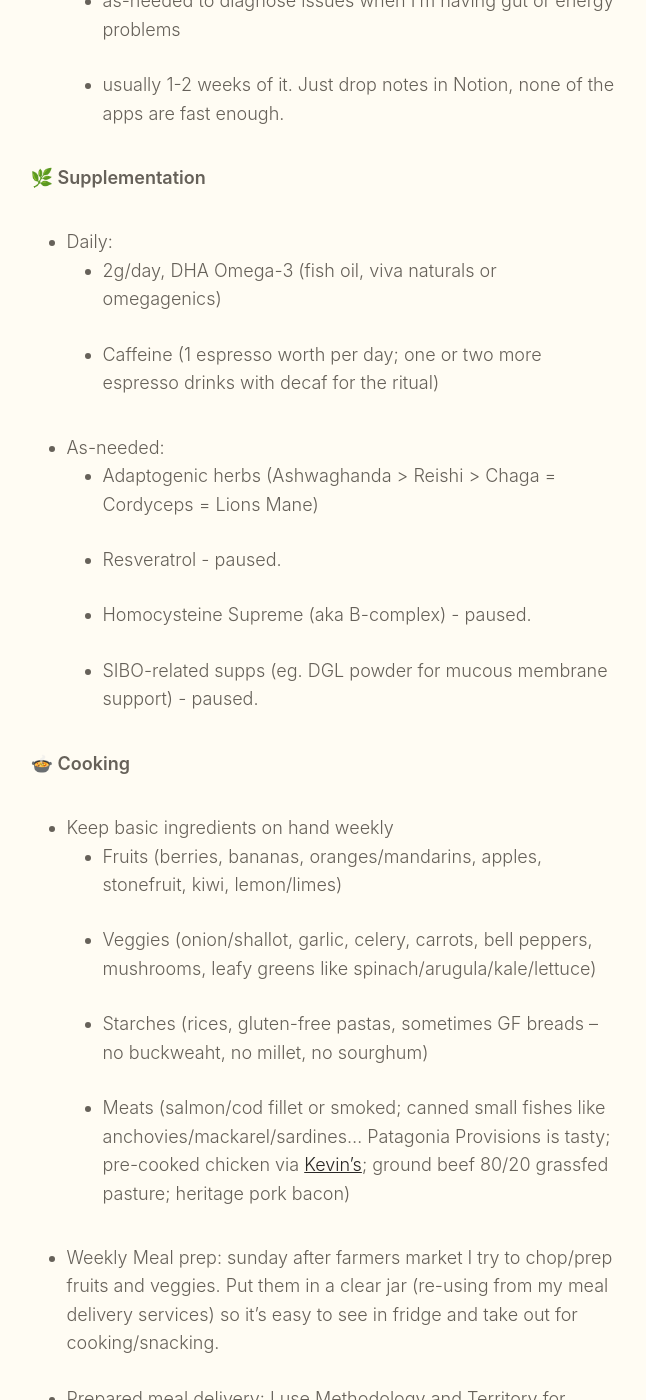
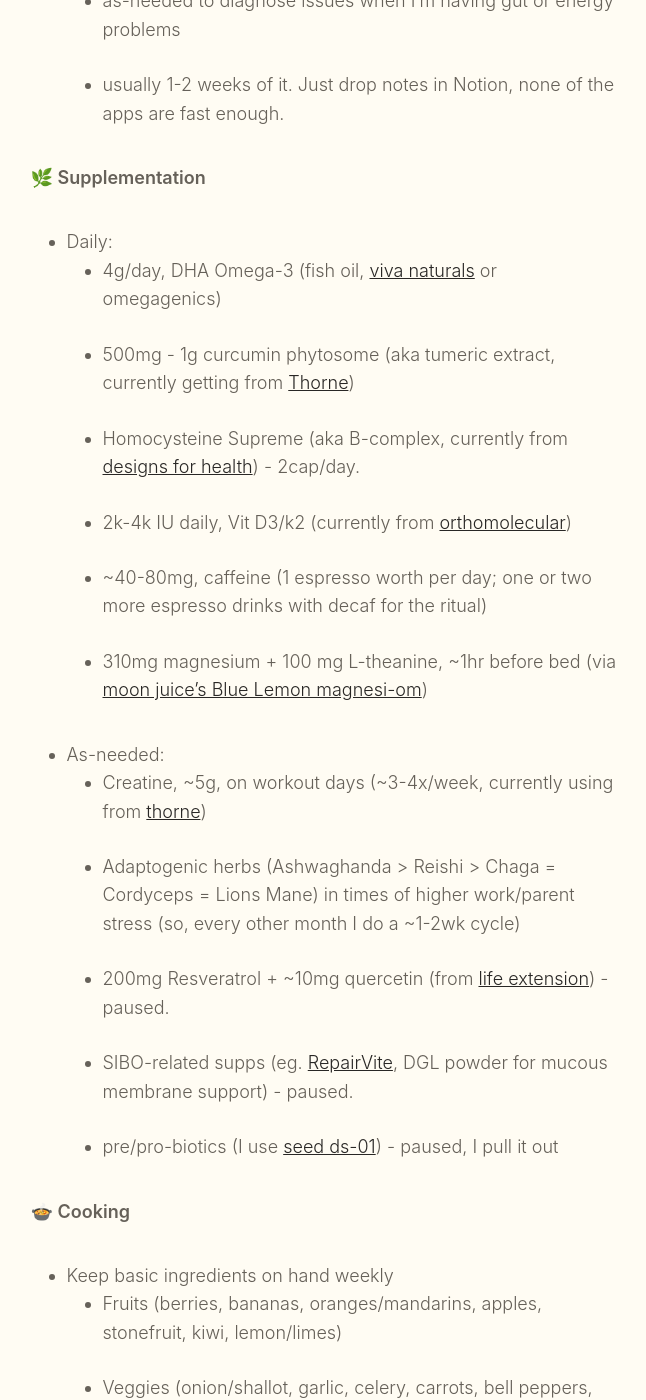
Before and after one commit to paulmederos/pm17, a Jekyll site: the page built from _posts/2021-07-21-personal-wellbeing-and-longevity-practices.markdown, in a window 1280 px wide and 1400 px high, scrolled down 2255 px. Shown: the whole window, without its empty margins (316-962 px from the left). Built offline with Jekyll 4.4.1, drawn with Linux system fonts in a browser that asks for light colours; some web fonts are replaced; some of the changed text lies outside the part shown.

Commit message:
updates to longevity post
- supplements
- blood panel spreadsheet

```diff
--- a/_posts/2021-07-21-personal-wellbeing-and-longevity-practices.markdown
+++ b/_posts/2021-07-21-personal-wellbeing-and-longevity-practices.markdown
@@ -44,13 +44,18 @@
 
 **🌿 Supplementation**
 - Daily:
-    - 2g/day, DHA Omega-3 (fish oil, viva naturals or omegagenics)
-    - Caffeine (1 espresso worth per day; one or two more espresso drinks with decaf for the ritual)
+    - 4g/day, DHA Omega-3 (fish oil, [viva naturals](https://vivanaturals.com/products/fish-oil?variant=15385470140473) or omegagenics)
+    - 500mg - 1g curcumin phytosome (aka tumeric extract, currently getting from [Thorne](https://www.thorne.com/products/dp/meriva-500-sf-nsf))
+    - Homocysteine Supreme (aka B-complex, currently from [designs for health](https://www.designsforhealth.com/products/homocysteine-supreme)) - 2cap/day.
+    - 2k-4k IU daily, Vit D3/k2 (currently from [orthomolecular](https://www.orthomolecularproducts.com/product/liquid-vitamin-d3-with-k2))
+    - ~40-80mg, caffeine (1 espresso worth per day; one or two more espresso drinks with decaf for the ritual)
+    - 310mg magnesium + 100 mg L-theanine, ~1hr before bed (via [moon juice's Blue Lemon magnesi-om](https://moonjuice.com/products/magnesi-om-magnesium-supplement))
 - As-needed:
-    - Adaptogenic herbs (Ashwaghanda > Reishi > Chaga = Cordyceps = Lions Mane)
-    - Resveratrol - paused.
-    - Homocysteine Supreme (aka B-complex) - paused.
-    - SIBO-related supps (eg. DGL powder for mucous membrane support) - paused.
+    - Creatine, ~5g, on workout days (~3-4x/week, currently using from [thorne](https://www.thorne.com/products/dp/creatine))
+    - Adaptogenic herbs (Ashwaghanda > Reishi > Chaga = Cordyceps = Lions Mane) in times of higher work/parent stress (so, every other month I do a ~1-2wk cycle)
+    - 200mg Resveratrol + ~10mg quercetin (from [life extension](https://www.lifeextension.com/vitamins-supplements/item02230/optimized-resveratrol)) - paused.
+    - SIBO-related supps (eg. [RepairVite](https://www.apexenergetics.com/repairvite), DGL powder for mucous membrane support) - paused.
+    - pre/pro-biotics (I use [seed ds-01](https://seed.com/daily-synbiotic)) - paused, I pull it out
 
 **🍲 Cooking**
 - Keep basic ingredients on hand weekly
@@ -59,7 +64,7 @@
     - Starches (rices, gluten-free pastas, sometimes GF breads -- no buckweaht, no millet, no sourghum)
     - Meats (salmon/cod fillet or smoked; canned small fishes like anchovies/mackarel/sardines... Patagonia Provisions is tasty; pre-cooked chicken via [Kevin's](https://www.kevinsnaturalfoods.com/); ground beef 80/20 grassfed pasture; heritage pork bacon)
 - Weekly Meal prep: sunday after farmers market I try to chop/prep fruits and veggies. Put them in a clear jar (re-using from my meal delivery services) so it's easy to see in fridge and take out for cooking/snacking.
-- Prepared meal delivery: I use Methodology and Territory for meals weekly. Usually only a handful (2 proteins, 2 veggies, 2 carb sides, 2 "desserts")
+- Prepared meal delivery: I use [Methodology](https://www.gomethodology.com/) and [Territory](https://www.territoryfoods.com/) for meals weekly. Usually only a handful (2 proteins, 2 veggies, 2 carb sides, 2 "desserts")
 
 ---
 
@@ -67,7 +72,7 @@
 
 **🌒 Preparing environment** (cool, dark, circadian rhythm, clean sheets)
 - No A/C, but I aim for a cooler room (under ~70 seems to work well.)
-- EightSleep set to ~85-88F.
+- [EightSleep](https://www.eightsleep.com/) set to ~85-88F.
 - Blackout curtains
 
 **🌅 Consistent schedule**
@@ -83,7 +88,7 @@
 - Breathwork... relaxing 5-5-5.
 
 😴 **Catching up on sleep**
-- if too many consecutive (2-3)) crap sleep days (< 8hrs), I prioritize 8+ days to get back to baseline.
+- if too many consecutive (2-3) crap sleep days (< 8hrs), I prioritize 8+ days to get back to baseline.
 
 ---
 
@@ -91,7 +96,7 @@
 
 🌳 **Walking**
 - Try for 2-3 walks a day, one slower pace, one faster pace
-- Aim for 15m+, but even squeezing in a 2m walk outside is healthful
+- Aim for 15m+, but even squeezing in a 2m walk outside is healthful; often I'll get a 1-2hr walk with a phone call or podcast
 - Silence, meditation, problem solving, music, podcast, etc depending on energy + goal.
 
 😤 **Breathing**
```
Also changed, not shown: other parts of _posts/2021-07-21-personal-wellbeing-and-longevity-practices.markdown (+3 -2 lines).
